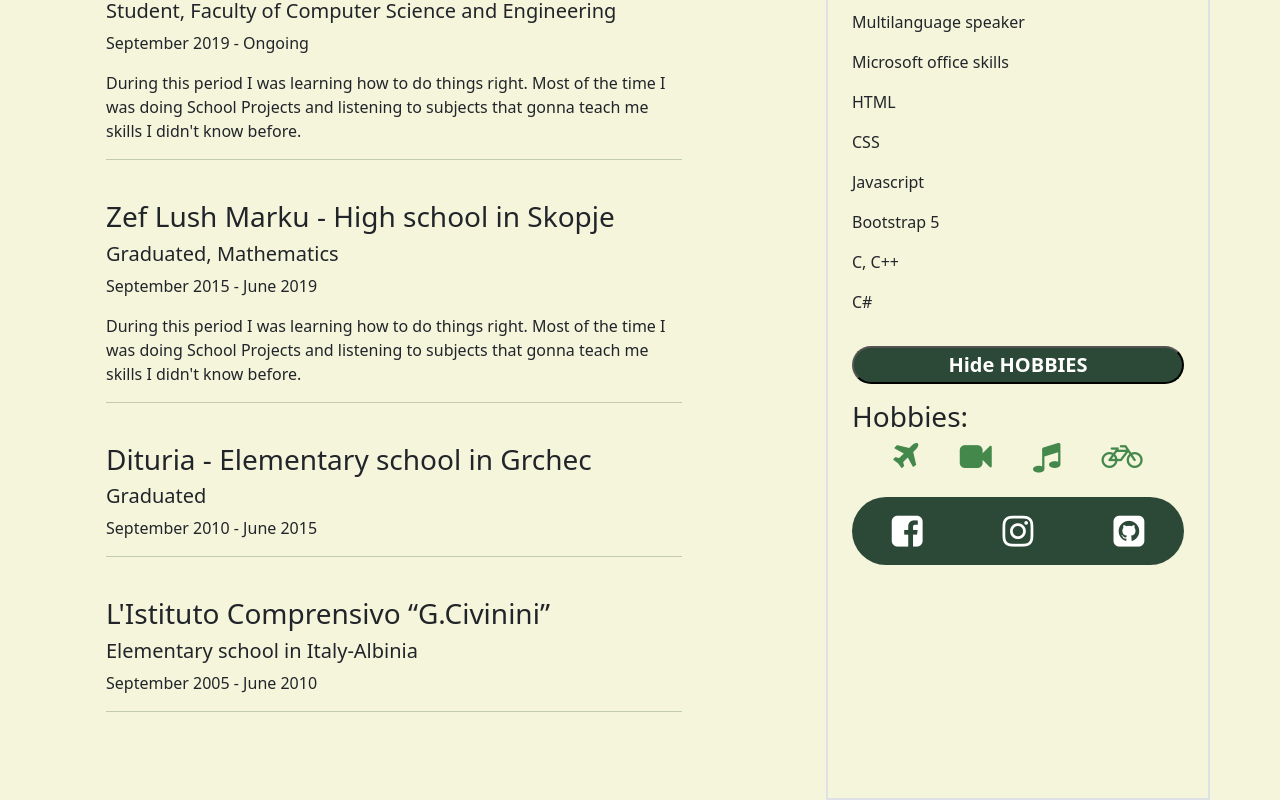
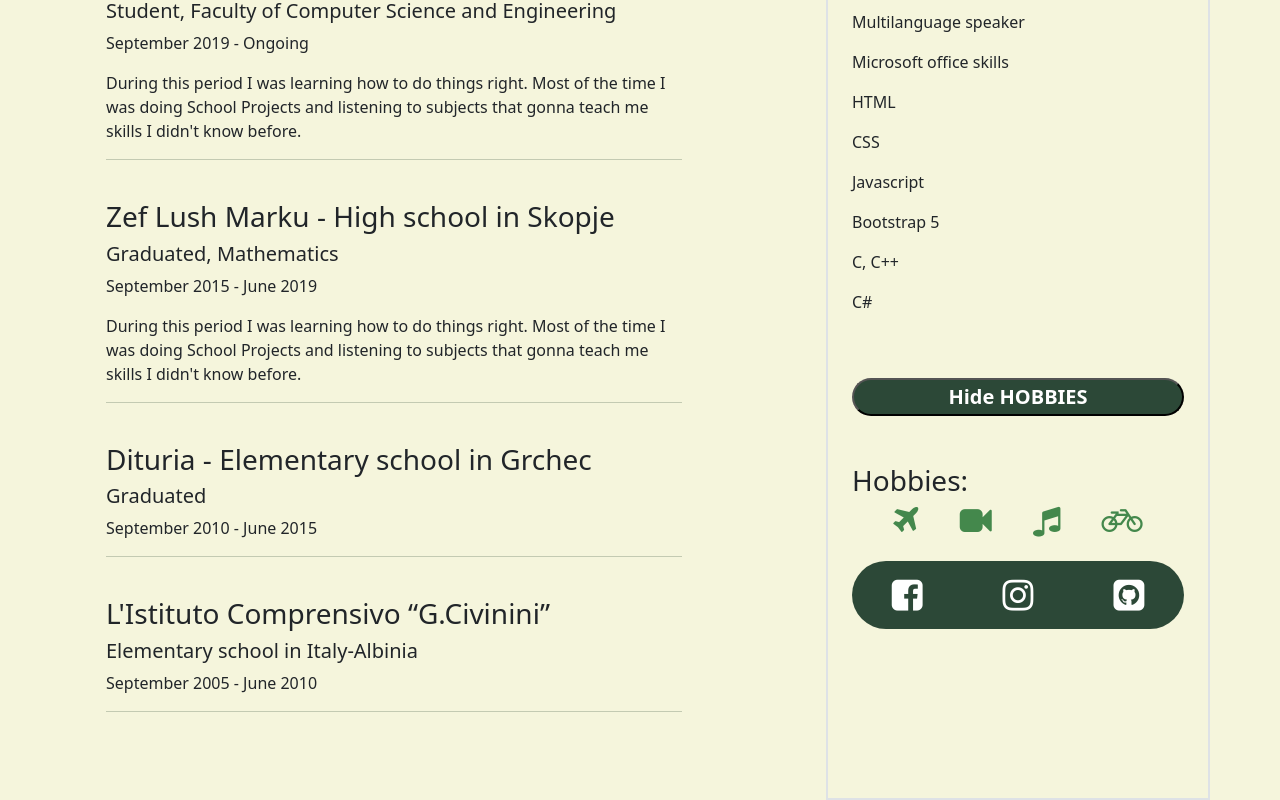
Before and after one commit to shpresaze/portfolio, a Vue app: page / in a window 1280 px wide. Shown: the part 1085-1885 px from the top of the page. Built offline with nearby package versions, Linux system fonts and the light colour scheme.

Commit message:
Small changes on style

```diff
--- a/src/assets/scss/app.scss
+++ b/src/assets/scss/app.scss
@@ -10,9 +10,6 @@ $fa-font-path: "~font-awesome/fonts";
 .contentBackground{
     background-color: beige;
   }
-.SectionDetailsBackground{
-   background-image: linear-gradient(90deg,#2c4837 2% , #43914c 100%,);
-}
 .headerBackground{
   background-color: #63d471;
   background-image: linear-gradient(300deg, #4c9f56 0%, #2c4837 31%);
--- a/src/components/AsidebarInfo.vue
+++ b/src/components/AsidebarInfo.vue
@@ -60,7 +60,7 @@
     </div>
     <button
       @click="toggleHobies"
-      class="w-100 text-white darkGreenBack my-3 badge rounded-pill fs-5"
+      class="w-100 text-white darkGreenBack my-5 badge rounded-pill fs-5"
     >
       {{ hobiesActive ? "Hide" : "Show" }} HOBBIES
     </button>
--- a/src/components/ContentCV.vue
+++ b/src/components/ContentCV.vue
@@ -49,9 +49,10 @@
 <script>
 import DetailsInfo from "./DetailsInfo.vue";
 import SectionTitle from "./SectionTitle.vue";
-import AsidebarInfo from "./AsidebarInfo.vue";
+
 import SectionDetails from "./SectionDetails.vue";
 import LanguageProgress from "./LanguageProgress.vue";
+import AsidebarInfo from "./AsidebarInfo.vue";
 
 export default {
   components: {
--- a/src/components/HeaderInfos.vue
+++ b/src/components/HeaderInfos.vue
@@ -1,7 +1,7 @@
 <template>
   <div class="container headerBackground p-0 text-white">
     <div class="row d-flex justify-content-between">
-      <div class="col-sm-12 col-md-2 col-lg-2">
+      <div class="col-sm-12 col-md-4 col-lg-2">
         <img
           src="../assets/images/shpresa-image.jpeg"
           class="img-fluid ratio ratio-5x3"
@@ -9,7 +9,7 @@
       </div>
       <div
         class="
-          col-sm-12 col-md-5 col-lg-5
+          col-sm-12 col-md-4 col-lg-5
           mh-100
           d-flex
           justify-content-center
```
